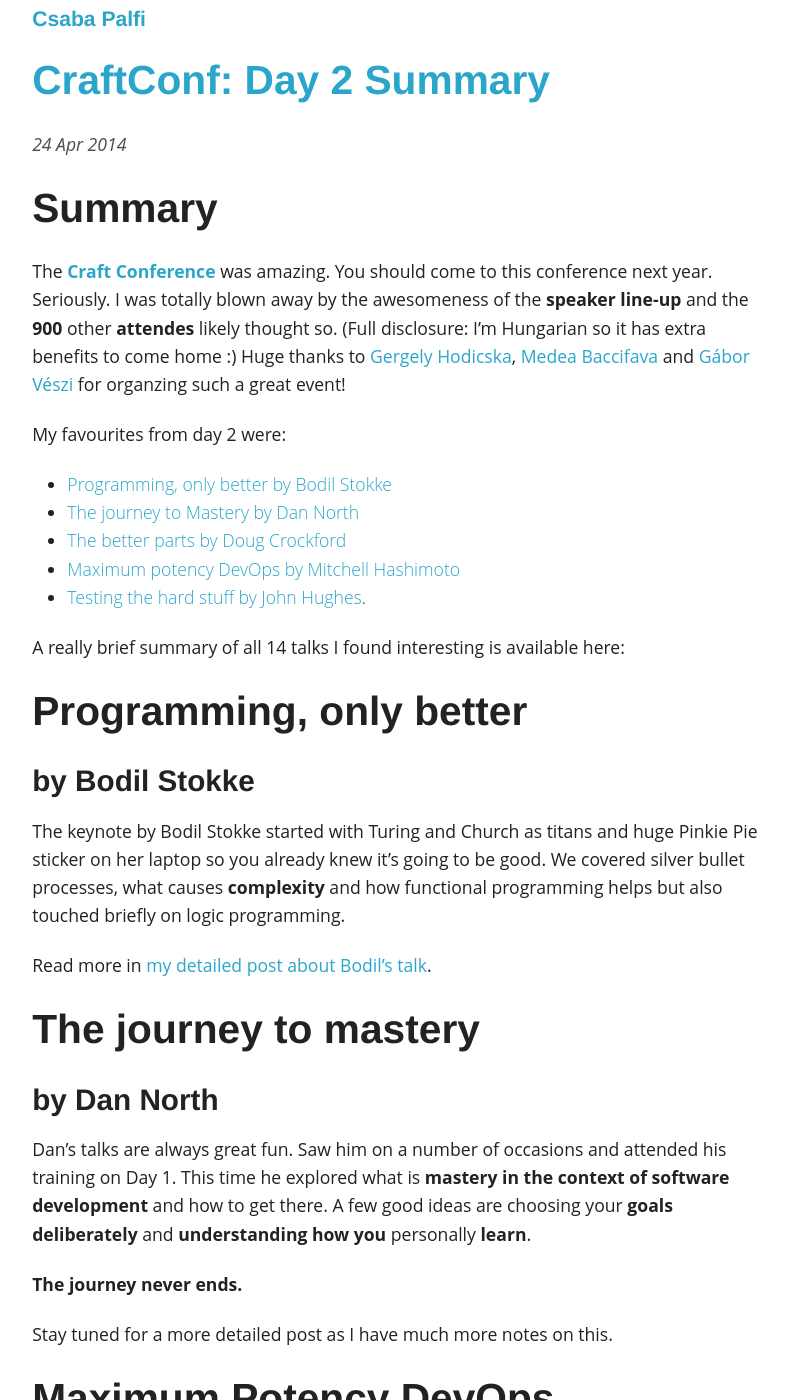
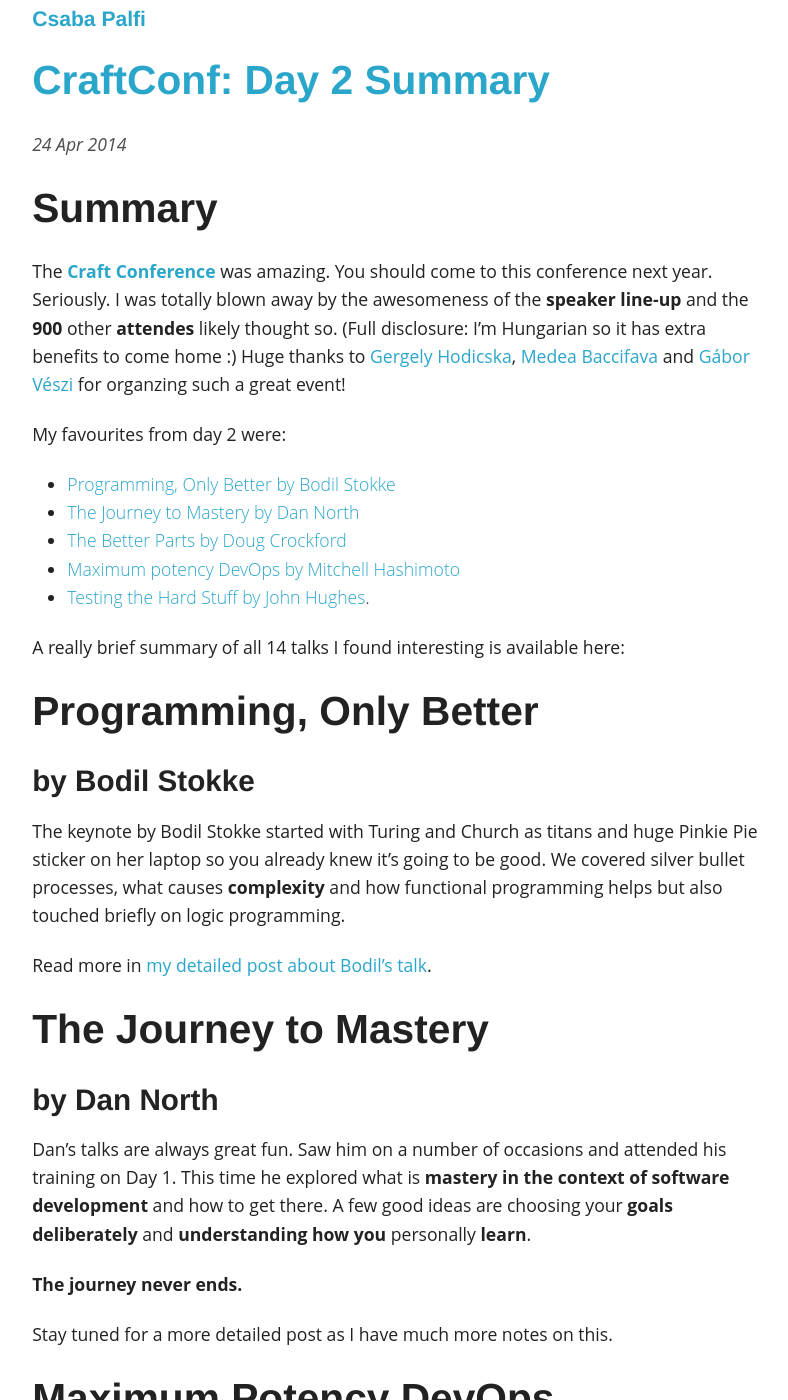
Before and after one commit to dublado/csabapalfi.github.io, a Jekyll site: the page built from _posts/2014-04-24-craftconf-day-2.md, in a window 1280 px wide and 1400 px high. Shown: the whole window, without its empty margins (243-1031 px from the left). Built offline with Jekyll 4.4.1, drawn with Linux system fonts in a browser that asks for light colours; Markdown is read by kramdown in place of the engine named in the settings; comment, search, counter and statistics services are not loaded; some of the changed text lies outside the part shown.

Commit message:
camelcase headings

```diff
--- a/_posts/2014-04-24-craftconf-day-2.md
+++ b/_posts/2014-04-24-craftconf-day-2.md
@@ -10,22 +10,22 @@ The **[Craft Conference](http://craft-conf.com/2014/)** was amazing. You should
 
 My favourites from day 2 were:
 
-* [Programming, only better by Bodil Stokke](#bodil)
-* [The journey to Mastery by Dan North](#dan)
-* [The better parts by Doug Crockford](#doug)
+* [Programming, Only Better by Bodil Stokke](#bodil)
+* [The Journey to Mastery by Dan North](#dan)
+* [The Better Parts by Doug Crockford](#doug)
 * [Maximum potency DevOps by Mitchell Hashimoto](#mitchell)
-* [Testing the hard stuff by John Hughes](#john).
+* [Testing the Hard Stuff by John Hughes](#john).
 
 A really brief summary of all 14 talks I found interesting is available here:
 
-## <a name="bodil"></a>Programming, only better
+## <a name="bodil"></a>Programming, Only Better
 ### by Bodil Stokke
 
 The keynote by Bodil Stokke started with Turing and Church as titans and huge Pinkie Pie sticker on her laptop so you already knew it's going to be good. We covered silver bullet processes, what causes **complexity** and how functional programming helps but also touched briefly on logic programming.
 
 Read more in [my detailed post about Bodil's talk](/programming-only-better-bodil-stokke).
 
-## <a name="dan"></a>The journey to mastery
+## <a name="dan"></a>The Journey to Mastery
 ### by Dan North
 
 Dan's talks are always great fun. Saw him on a number of occasions and attended his training on Day 1.
@@ -93,7 +93,7 @@ Each roadmap should have these properties represented somehow.
 
 He also mentioned [impactmapping.org](http://impactmapping.org/) as a great resource.
 
-## Adjusting your architecture to continuous delivery
+## Adjusting Your Architecture to Continuous Delivery
 ### by Rachel Laycock
 
 I hated to miss this as I'm very much into continuous delivery in my current contract. Based on tweets Rachel said that **microservices** mean **more independence** but also require **more coordination** which resonates with Ben Wootton's (my colleague) post in the topic: **[Microservices - not a free lunch](http://highscalability.com/blog/2014/4/8/microservices-not-a-free-lunch.html)**.
```
